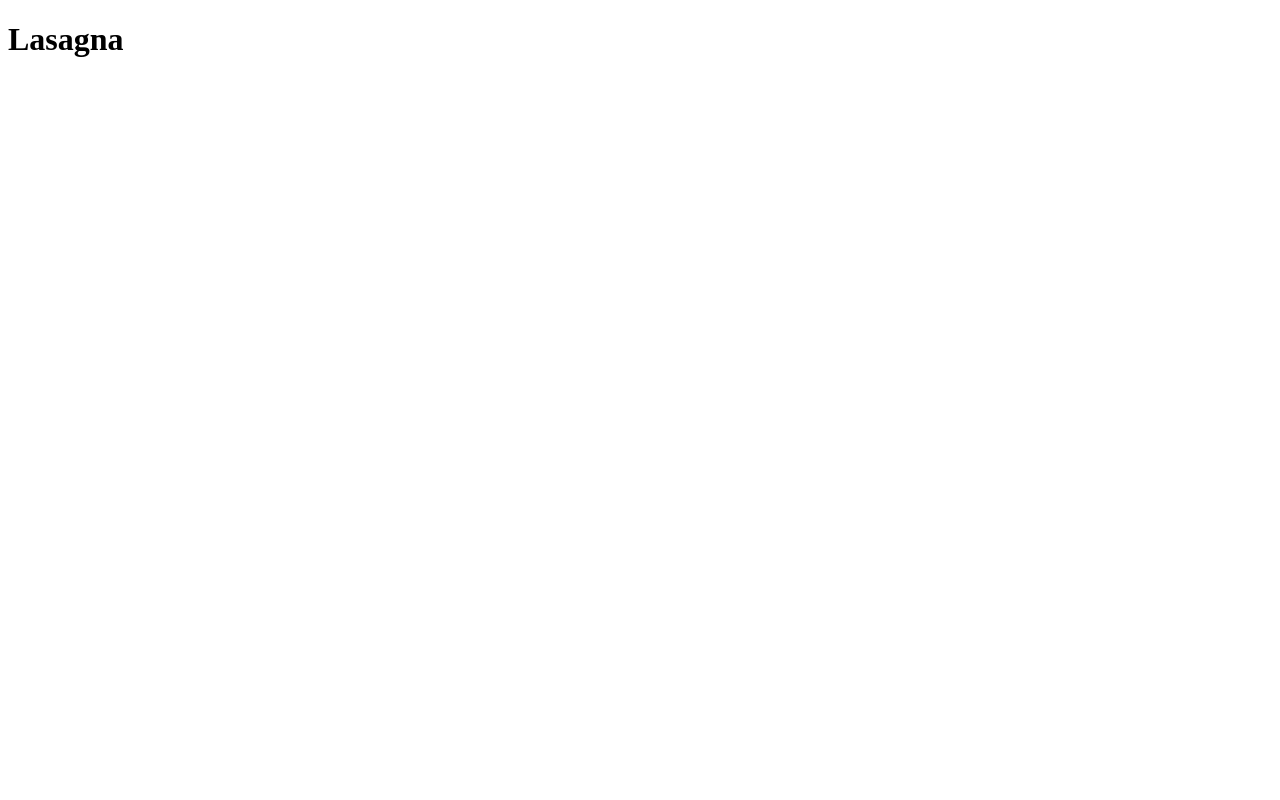
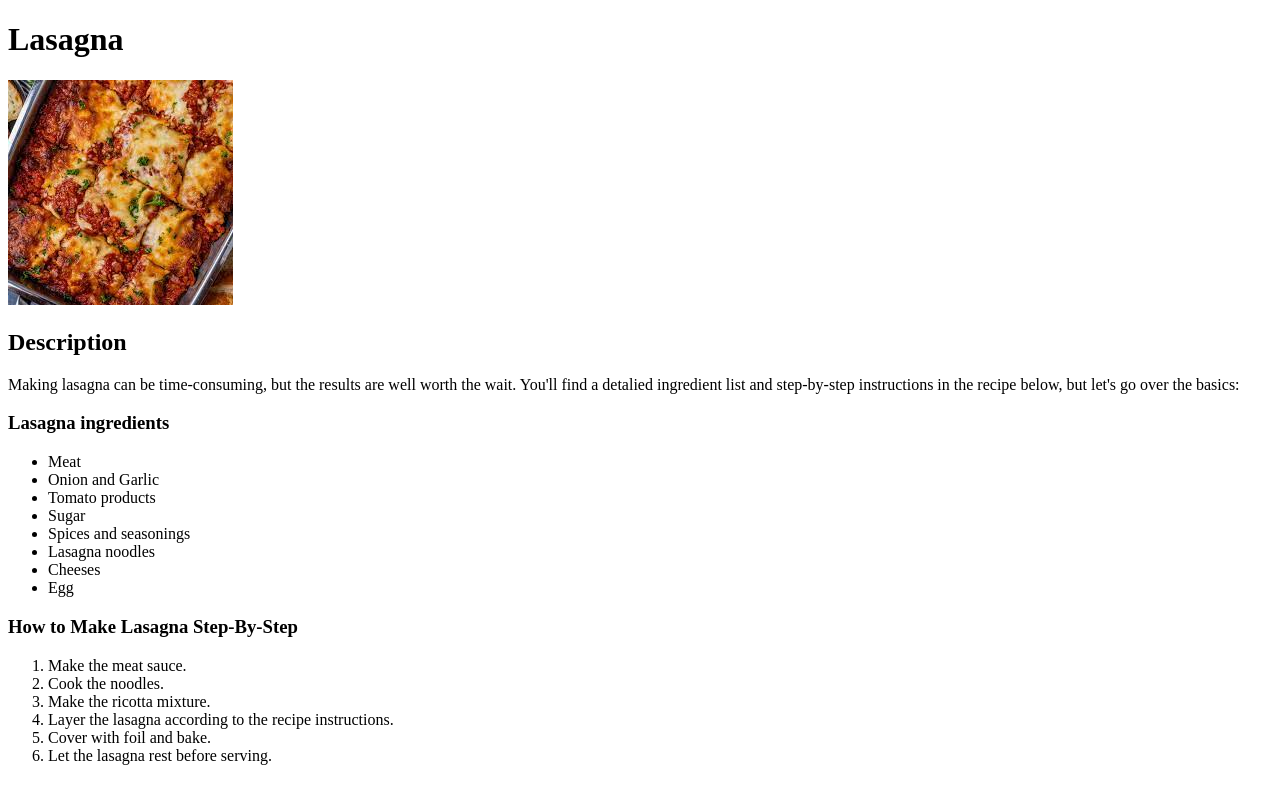
Before and after one commit to Matheus-Li/odin-recipes, a plain HTML site: page recipes/lasagna.html in a window 1280 px wide. Drawn offline with Linux system fonts and the light colour scheme.

Commit message:
Finished lasagna recipe and added 'img' folder

```diff
--- a/recipes/lasagna.html
+++ b/recipes/lasagna.html
@@ -7,5 +7,35 @@
 </head>
 <body>
     <h1>Lasagna</h1>
+
+    <img src="../img/lasagna.jpeg" alt="a delicious lasagna">
+
+    <h2>Description</h2>
+
+    <p>Making lasagna can be time-consuming, but the results are well worth the wait. You'll find a detalied ingredient list and step-by-step instructions in the recipe below, but let's go over the basics:</p>
+
+    <h3>Lasagna ingredients</h3>
+
+    <ul>
+        <li>Meat</li>
+        <li>Onion and Garlic</li>
+        <li>Tomato products</li>
+        <li>Sugar</li>
+        <li>Spices and seasonings</li>
+        <li>Lasagna noodles</li>
+        <li>Cheeses</li>
+        <li>Egg</li>
+    </ul>
+
+    <h3>How to Make Lasagna Step-By-Step</h3>
+
+    <ol>
+        <li>Make the meat sauce.</li>
+        <li>Cook the noodles.</li>
+        <li>Make the ricotta mixture.</li>
+        <li>Layer the lasagna according to the recipe instructions.</li>
+        <li>Cover with foil and bake.</li>
+        <li>Let the lasagna rest before serving.</li>
+    </ol>
 </body>
 </html>
```
Also changed, not shown: img/lasagna.jpeg (added).
